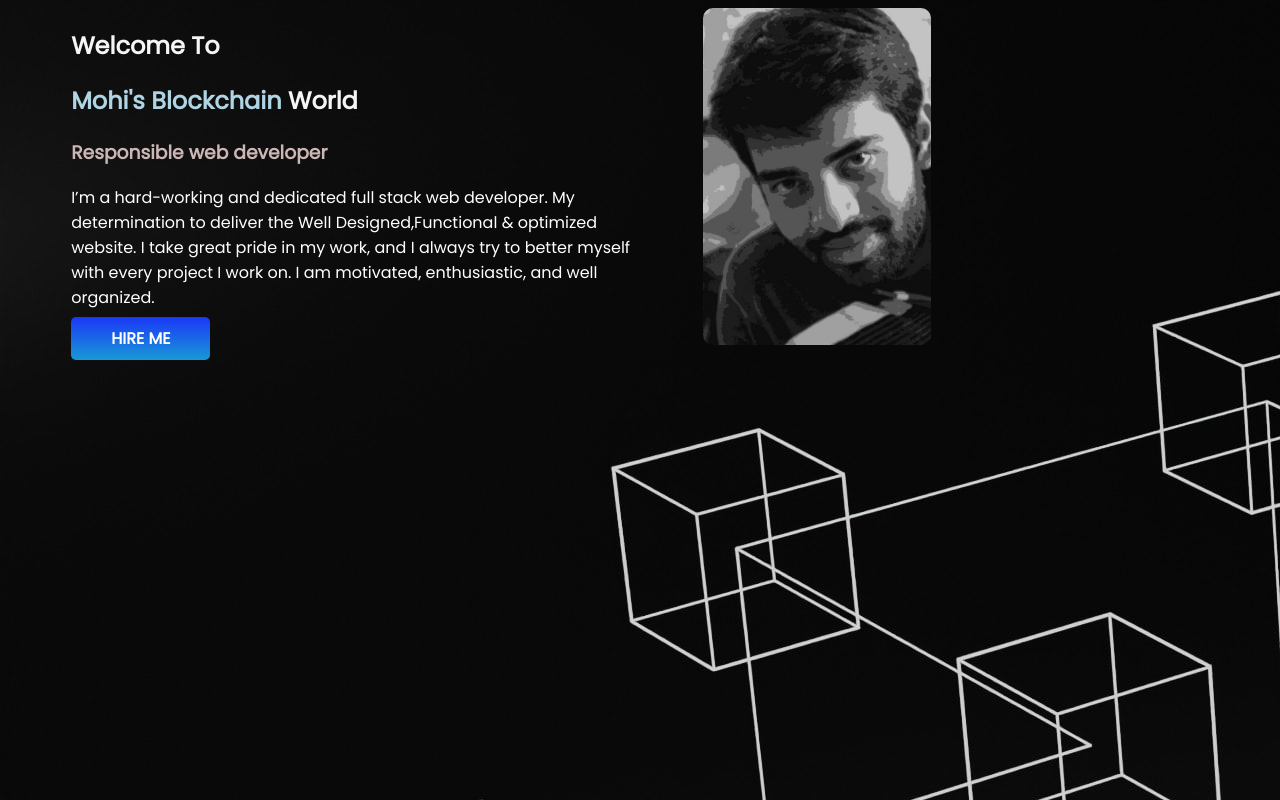
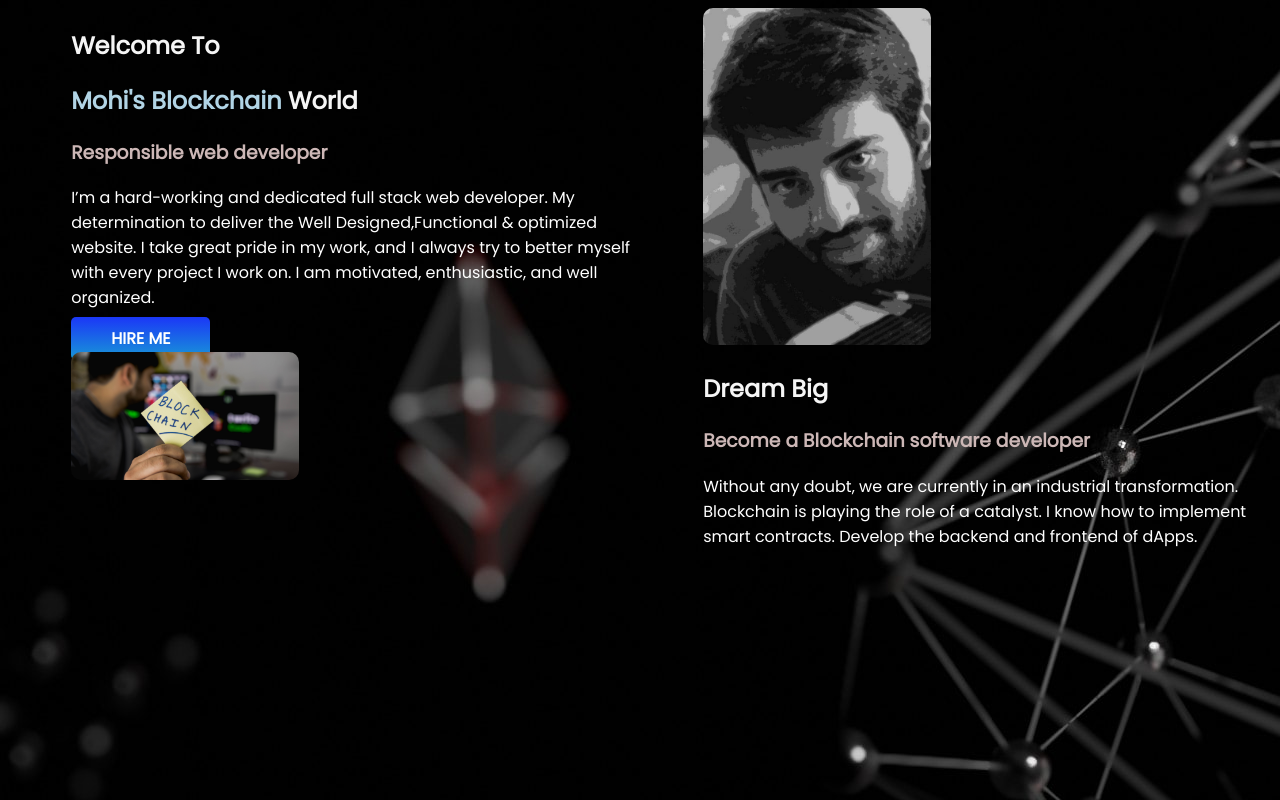
Before and after one commit to Dev-MOHI/blockchain-profile, a plain HTML site: page index.html in a window 1280 px wide. Drawn offline with Linux system fonts and the light colour scheme.

Commit message:
middle area

```diff
--- a/index.html
+++ b/index.html
@@ -19,12 +19,36 @@
             <h1><span class="blockchain-color">Mohi's Blockchain</span> World</h1>
             <h3>Responsible web developer</h3>
             <p>I’m a hard-working and dedicated full stack web developer. My determination to deliver the Well Designed,Functional & optimized website. I take great pride in my work, and I always try to better myself with every project I work on. I am motivated, enthusiastic, and well organized.</p>
-            <a class="hire-link" target="_blank" href="http://https://www.facebook.com/profile.php?id=100007013680086">HIRE ME</a>
+            <a class="hire-link" target="_blank" href="https://www.facebook.com/profile.php?id=100007013680086">HIRE ME</a>
         </div>
         <div class="half-width">
             <img src="images/Top-pro-pic.jpg" alt="Profile pic">
         </div>
     </section>
+    <section>
+        <div class="half-width">
+            <img src="images/middile-image.jpg" alt="Blockchain">
+        </div>
+        <div class="half-width">
+            <h1>Dream Big</h1>
+            <h3>Become a Blockchain software developer</h3>
+            <p>Without any doubt, we are currently in an industrial transformation. Blockchain is playing the role of a catalyst. I know how to implement smart contracts. Develop the backend and frontend of dApps.</p>
+        </div>
+    </section>
+
+
+
+
+
+
+
+
+
+
+
+
+
+
 
 </body>
 </html>
--- a/style.css
+++ b/style.css
@@ -1,5 +1,5 @@
 body {
-    background-image: url(images/original-bg.jpg);
+    background-image: url(images/bg-image2.jpg);
     font-family: 'Poppins', sans-serif;
 }
 
```
Also changed, not shown: images/bg-image2.jpg (added), images/middile-image.jpg (added).
